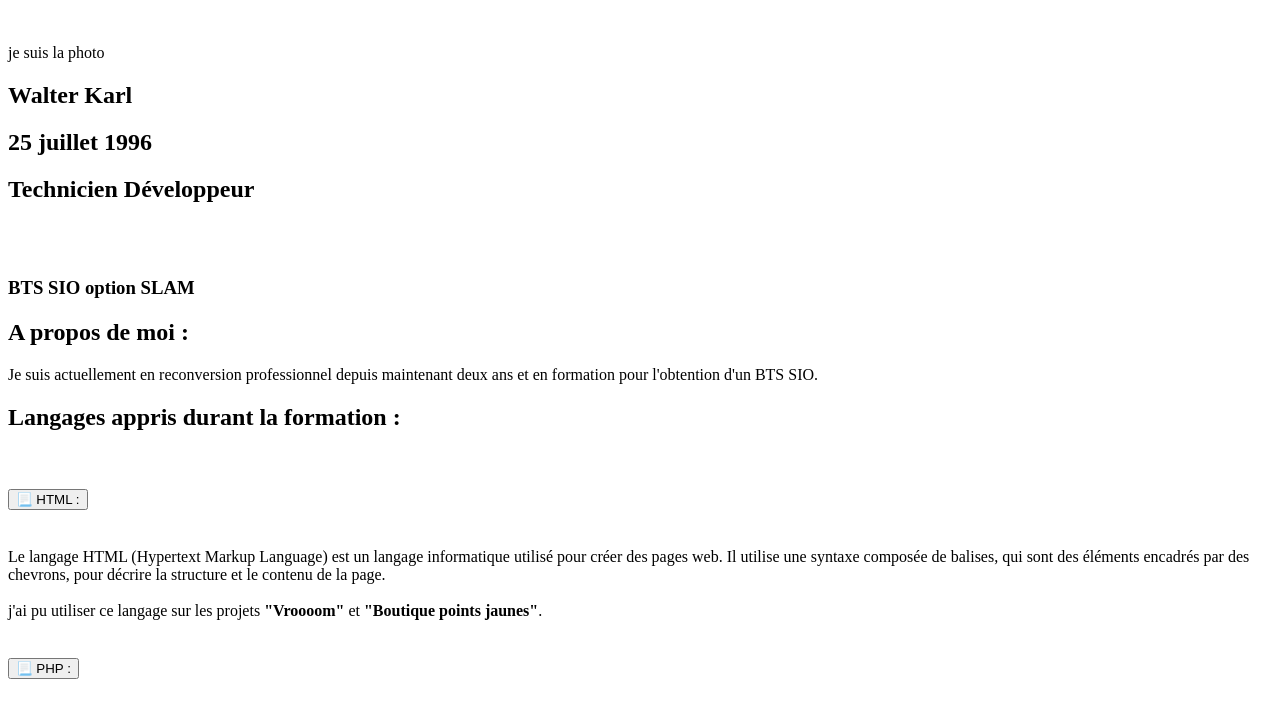
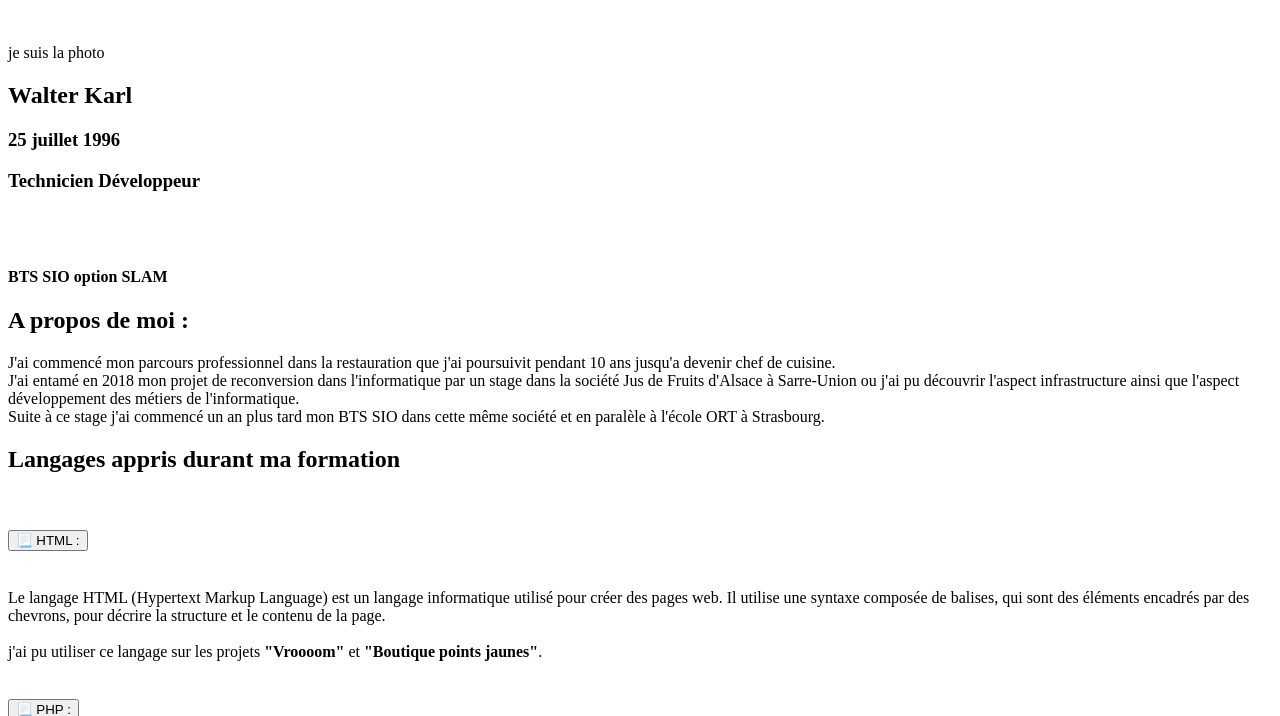
Before and after one commit to estrakio/Portfolio-BTS, a PHP site: page /accueil.php in a window 1280 px wide. Shown: the top 716 px of the page. Run offline with PHP 8.4, Linux system fonts and the light colour scheme.

Commit message:
changement divers

```diff
--- a/portfolio/accueil.php
+++ b/portfolio/accueil.php
@@ -12,14 +12,14 @@
             je suis la photo
           </div>
           <div class="col-7">
-            <h1> Walter Karl</h1>
-            <h2>25 juillet 1996</h2>
-            <h2>Technicien Développeur</h2>
+            <h2> Walter Karl</h2>
+            <h3>25 juillet 1996</h3>
+            <h3>Technicien Développeur</h3>
           </div>
         </div>
         <br>
         <br>
-        <h3 class="text-center">BTS SIO option SLAM</h3>
+        <h4 class="text-center">BTS SIO option SLAM</h4>
 
       </div>
     </div>
@@ -32,11 +32,17 @@
       A propos de moi :
     </h2>
       <div class="row padding_content">
-        Je suis actuellement en reconversion professionnel depuis maintenant deux ans et en formation pour l'obtention d'un BTS SIO.
+        J'ai commencé mon parcours professionnel dans la restauration que j'ai poursuivit pendant 10 ans jusqu'a devenir chef de cuisine.
+        <br>
+        J'ai entamé en 2018 mon projet de reconversion dans l'informatique par un stage dans la société Jus de Fruits d'Alsace à Sarre-Union
+        ou j'ai pu découvrir l'aspect infrastructure ainsi que l'aspect développement des métiers de l'informatique.
+        <br>
+        Suite à ce stage j'ai commencé un an plus tard mon BTS SIO dans cette même société et en paralèle à l'école ORT à Strasbourg.
+
 
       </div>
-    <h2 class="color_text_orange padding_title">
-      Langages appris durant la formation :
+    <h2 class="color_text_orange padding_title text-center">
+      Langages appris durant ma formation
     </h2>
     <br>
 
```
